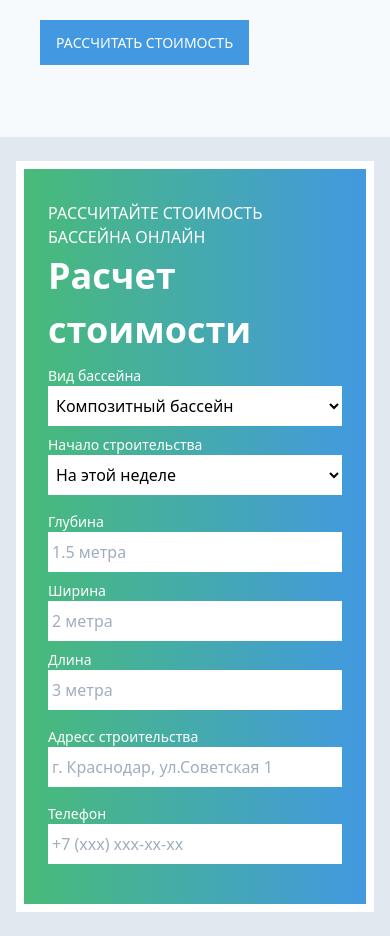
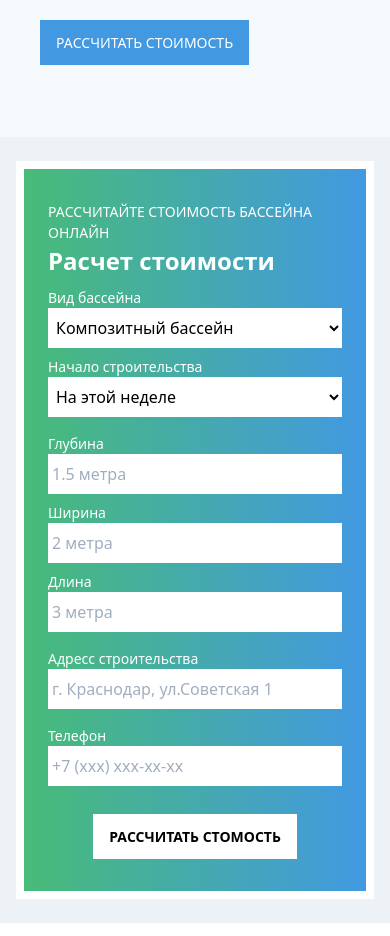
Before and after one commit to ArtyomBagautdinov/tailwind-playground, a Nuxt app: page / in a window 390 px wide. Shown: the part 3421-4357 px from the top of the page. Built offline with nearby package versions, Linux system fonts and the light colour scheme.

Commit message:
calc price section finished

```diff
--- a/components/calcPrice.vue
+++ b/components/calcPrice.vue
@@ -1,11 +1,11 @@
 <template>
-    <section class="h-full bg-gray-300">
+    <section class="h-full bg-gray-200">
         <div class="container mx-auto px-4 py-6">
             <div class="bg-gradient-to-r from-green-500 to-blue-500 border-8 border-white px-6 py-8">
-                <h3 class="text-white text-base uppercase font-extralight">
+                <h3 class="text-white xl:text-base lg:text-base md:text-base sm:text-base text-sm uppercase font-extralight">
                     РАССЧИТАЙТЕ СТОИМОСТЬ БАССЕЙНА ОНЛАЙН
                 </h3>
-                <h2 class="text-white text-4xl font-bold">Расчет стоимости</h2>
+                <h2 class="text-white xl:text-4xl lg:text-4xl md:text-4xl sm:text-4xl text-2xl font-bold">Расчет стоимости</h2>
                 <div class="grid xl:grid-cols-2 lg:grid-cols-2 md:grid-cols-2 sm:grid-cols-2 grid-cols-1 gap-2 py-2">
                     <div class="flex flex-col items-start">
                         <span class="text-white text-sm">Вид бассейна</span>
@@ -51,6 +51,9 @@
                         <input placeholder="+7 (xxx) xxx-xx-xx" class="w-full focus:outline-none px-1 py-2" type="text">
                     </div>
                 </div>
+                <div class="flex flex-row justify-center items-center pt-5">
+                    <button class="bg-white text-black py-3 px-4 text-sm uppercase font-bold focus:outline-none transition duration-100 hover:shadow-lg">рассчитать стомость</button>
+                </div>
             </div>
         </div>
     </section>
--- a/components/header.vue
+++ b/components/header.vue
@@ -5,7 +5,7 @@
           <a @click="scrollTo('hero')" class="uppercase text-sm text-white cursor-pointer hover:text-yellow-400 transition duration-500 font-sans text-center">Главная</a>
           <a @click="scrollTo('benefits')" class="uppercase text-sm text-white cursor-pointer hover:text-yellow-400 transition duration-500 font-sans text-center">Преимущества</a>
           <a @click="scrollTo('poolTypes')" class="uppercase text-sm text-white cursor-pointer hover:text-yellow-400 transition duration-500 font-sans text-center">Виды бассейнов</a>
-          <a @click="scrollTo('benefits')" class="uppercase text-sm text-white cursor-pointer hover:text-yellow-400 transition duration-500 font-sans text-center">Расчет стоимости</a>
+          <a @click="scrollTo('calcPrice')" class="uppercase text-sm text-white cursor-pointer hover:text-yellow-400 transition duration-500 font-sans text-center">Расчет стоимости</a>
           <a @click="scrollTo('benefits')" class="uppercase text-sm text-white cursor-pointer hover:text-yellow-400 transition duration-500 font-sans text-center">Портфолио</a>
           <!-- <a class="uppercase text-sm text-white cursor-pointer hover:text-yellow-400 transition duration-500 font-sans text-center">Услуги</a> -->
           <!-- <a class="uppercase text-sm text-white cursor-pointer hover:text-yellow-400 transition duration-500 font-sans text-center">Вопросы</a> -->
@@ -24,7 +24,7 @@
               <a @click="toggleAndGo('hero')" class="uppercase text-sm text-white cursor-pointer hover:text-yellow-400 transition duration-500 font-sans text-center py-2">Главная</a>
               <a @click="toggleAndGo('benefits')" class="uppercase text-sm text-white cursor-pointer hover:text-yellow-400 transition duration-500 font-sans text-center py-2">Преимущества</a>
               <a @click="toggleAndGo('poolTypes')" class="uppercase text-sm text-white cursor-pointer hover:text-yellow-400 transition duration-500 font-sans text-center py-2">Виды бассейнов</a>
-              <a @click="toggleAndGo('benefits')" class="uppercase text-sm text-white cursor-pointer hover:text-yellow-400 transition duration-500 font-sans text-center py-2">Расчет стоимости</a>
+              <a @click="toggleAndGo('calcPrice')" class="uppercase text-sm text-white cursor-pointer hover:text-yellow-400 transition duration-500 font-sans text-center py-2">Расчет стоимости</a>
               <a @click="toggleAndGo('benefits')" class="uppercase text-sm text-white cursor-pointer hover:text-yellow-400 transition duration-500 font-sans text-center py-2">Портфолио</a>
 
               <!-- <a @click="openMenu()" class="uppercase text-sm text-white cursor-pointer hover:text-yellow-400 transition duration-500 font-sans text-center py-2">Услуги</a>
```
